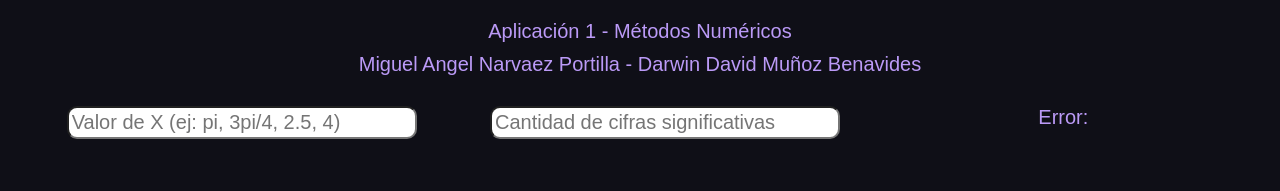
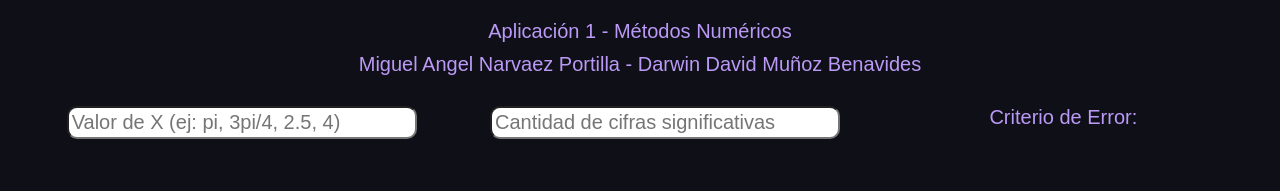
Before and after one commit to MANP17/app1-metodos, a plain HTML site: page index.html in a window 1280 px wide. Shown: the top 191 px of the page. Drawn offline with Linux system fonts and the light colour scheme.

Commit message:
Add files via upload

```diff
--- a/index.html
+++ b/index.html
@@ -112,7 +112,7 @@
             <input type="text" id="x" placeholder="Valor de X (ej: pi, 3pi/4, 2.5, 4)" value="0" />
             <input type="text" id="cifrasSignificativas" placeholder="Cantidad de cifras significativas" min="1"
                 value="0" />
-            <p>Error: <span id="result"></span></p>
+            <p>Criterio de Error: <span id="result"></span></p>
         </div>
         <p id="parse-msg"></p>
         <div id="table-container">
```
